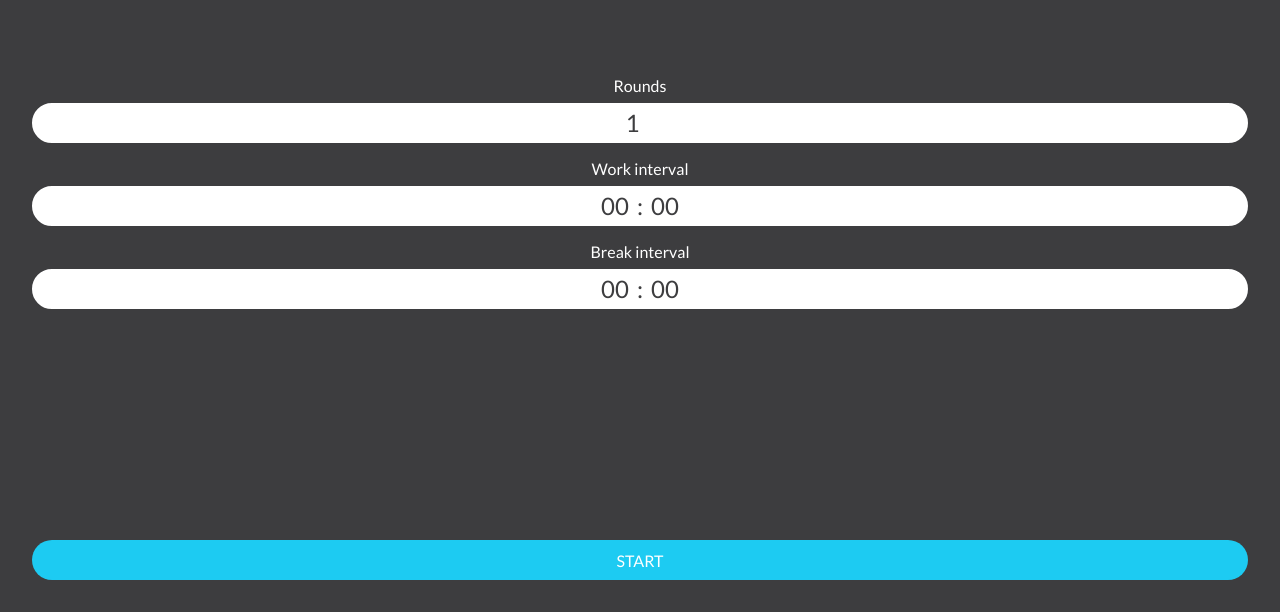
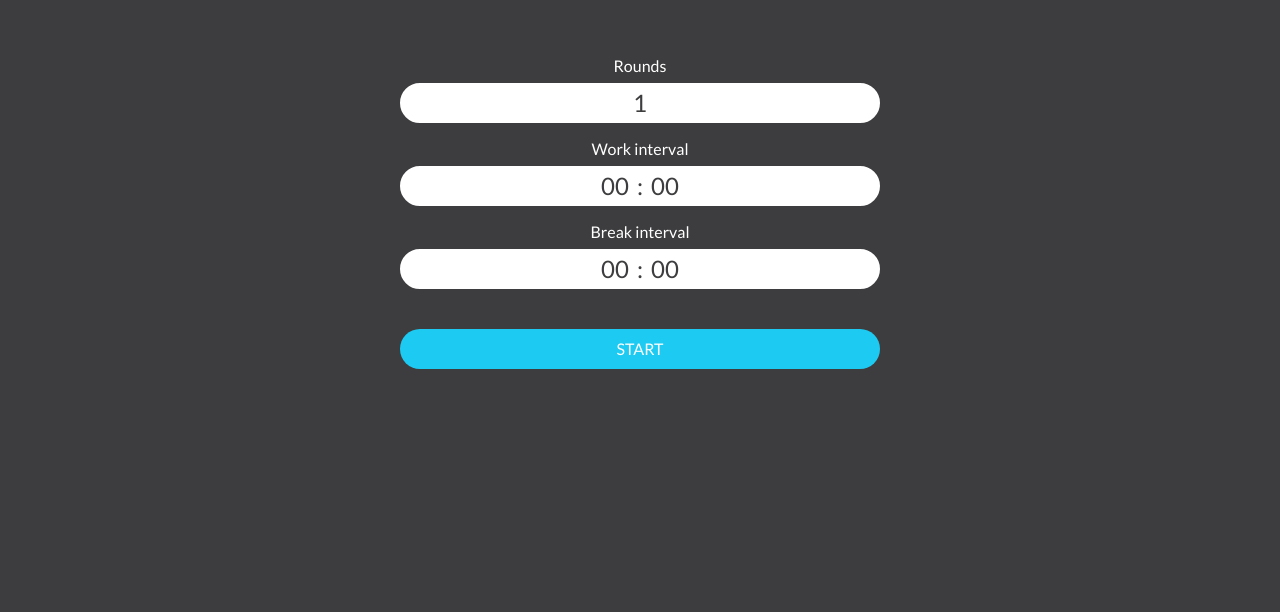
Before and after one commit to flextremedev/workout-interval-timer, a React (Create React App) app: page / in a window 1280 px wide. Shown: the part 188-800 px from the top of the page. Built offline with nearby package versions, Linux system fonts and the light colour scheme.

Commit message:
Refactored logic into custom hook

```diff
--- a/src/App.js
+++ b/src/App.js
@@ -1,76 +1,24 @@
 import React from 'react';
-import { format, getSeconds, subSeconds, addSeconds } from 'date-fns';
+import { format } from 'date-fns';
 import { Button } from './components/Button/Button';
 import { DurationInput } from './components/DurationInput/DurationInput';
 import styles from './App.module.css';
 import { Input } from './components/Input/Input';
-const Status = {
-  stopped: 'stopped',
-  prework: 'prework',
-  work: 'work',
-  break: 'break',
-};
+import { useWorkoutTimer } from './hooks/useWorkoutTimer';
+import { Status } from './model/Status';
 
 function App() {
-  const [status, setStatus] = React.useState(Status.stopped);
-  const [timeLeft, setTimeLeft] = React.useState(new Date(0));
-  const [rounds, setRounds] = React.useState(1);
-  const [roundsLeft, setRoundsLeft] = React.useState(rounds);
-  const [workInterval, setWorkInterval] = React.useState(new Date(0));
-  const [breakInterval, setBreakInterval] = React.useState(new Date(0));
-  let statusRef = React.useRef(status);
-  statusRef.current = status;
-  let roundsLeftRef = React.useRef(roundsLeft);
-  roundsLeftRef.current = roundsLeft;
-  let timeLeftRef = React.useRef(timeLeft);
-  timeLeftRef.current = timeLeft;
-  const handleRoundsChange = e => {
-    setRounds(e.target.value);
-  };
-  const start = React.useCallback(() => {
-    if (status === Status.stopped) {
-      setStatus(Status.prework);
-      setTimeLeft(addSeconds(new Date(0), 3));
-      setRoundsLeft(rounds);
-    } else {
-      setStatus(Status.stopped);
-    }
-  }, [rounds, status]);
-  React.useEffect(() => {
-    let interval = null;
-    if (status !== Status.stopped && interval === null) {
-      interval = setInterval(function countDown() {
-        if (getSeconds(timeLeftRef.current) > 0) {
-          setTimeLeft(previousTimeLeft => subSeconds(previousTimeLeft, 1));
-        } else {
-          if (
-            (statusRef.current === Status.prework ||
-              statusRef.current === Status.break) &&
-            roundsLeftRef.current > 0
-          ) {
-            setStatus(Status.work);
-            setTimeLeft(workInterval);
-            if (roundsLeftRef.current === 1) {
-              setRoundsLeft(prevRoundsLeft => prevRoundsLeft - 1);
-            }
-          } else if (
-            statusRef.current === Status.work &&
-            roundsLeftRef.current > 0
-          ) {
-            setStatus(Status.break);
-            setTimeLeft(breakInterval);
-            setRoundsLeft(prevRoundsLeft => prevRoundsLeft - 1);
-          } else {
-            setStatus(Status.stopped);
-            clearInterval(interval);
-          }
-        }
-      }, 1000);
-    }
-    return () => {
-      clearInterval(interval);
-    };
-  }, [breakInterval, rounds, status, workInterval]);
+  const {
+    rounds,
+    handleRoundsChange,
+    workInterval,
+    setWorkInterval,
+    breakInterval,
+    setBreakInterval,
+    start,
+    timeLeft,
+    status,
+  } = useWorkoutTimer();
   return (
     <div className={styles.content}>
       <div />
--- a/src/App.module.css
+++ b/src/App.module.css
@@ -1,4 +1,5 @@
 .content {
+  width: 100%;
   box-sizing: border-box;
   height: 100%;
   display: flex;
@@ -6,3 +7,23 @@
   padding: 32px;
   justify-content: space-between;
 }
+@media only screen and (min-device-width: 768px) and (max-device-width: 1024px) {
+  button {
+    margin-top: 40px;
+  }
+  .content {
+    padding-left: 0px;
+    padding-right: 0px;
+    width: 50%;
+    justify-content: center;
+  }
+}
+@media only screen and (min-width: 1024px) {
+  button {
+    margin-top: 40px;
+  }
+  .content {
+    width: 480px;
+    justify-content: center;
+  }
+}
--- a/src/components/Input/Input.module.css
+++ b/src/components/Input/Input.module.css
@@ -1,3 +1,12 @@
+input[type='number']::-webkit-outer-spin-button,
+input[type='number']::-webkit-inner-spin-button {
+  -webkit-appearance: none;
+  margin: 0;
+}
+
+input[type='number'] {
+  -moz-appearance: textfield;
+}
 .container {
   display: flex;
   flex-flow: column;
--- /dev/null
+++ b/src/hooks/useWorkoutTimer.js
@@ -0,0 +1,80 @@
+import React from 'react';
+import { subSeconds, getSeconds, addSeconds } from 'date-fns';
+const Status = {
+  stopped: 'stopped',
+  prework: 'prework',
+  work: 'work',
+  break: 'break',
+};
+export function useWorkoutTimer() {
+  const [status, setStatus] = React.useState(Status.stopped);
+  const [timeLeft, setTimeLeft] = React.useState(new Date(0));
+  const [rounds, setRounds] = React.useState(1);
+  const [roundsLeft, setRoundsLeft] = React.useState(rounds);
+  const [workInterval, setWorkInterval] = React.useState(new Date(0));
+  const [breakInterval, setBreakInterval] = React.useState(new Date(0));
+  let statusRef = React.useRef(status);
+  statusRef.current = status;
+  let roundsLeftRef = React.useRef(roundsLeft);
+  roundsLeftRef.current = roundsLeft;
+  let timeLeftRef = React.useRef(timeLeft);
+  timeLeftRef.current = timeLeft;
+  const handleRoundsChange = e => {
+    setRounds(e.target.value);
+  };
+  const start = React.useCallback(() => {
+    if (status === Status.stopped) {
+      setStatus(Status.prework);
+      setTimeLeft(addSeconds(new Date(0), 3));
+      setRoundsLeft(rounds);
+    } else {
+      setStatus(Status.stopped);
+    }
+  }, [rounds, status]);
+  React.useEffect(() => {
+    let interval = null;
+    if (status !== Status.stopped && interval === null) {
+      interval = setInterval(function countDown() {
+        if (getSeconds(timeLeftRef.current) > 0) {
+          setTimeLeft(previousTimeLeft => subSeconds(previousTimeLeft, 1));
+        } else {
+          if (
+            (statusRef.current === Status.prework ||
+              statusRef.current === Status.break) &&
+            roundsLeftRef.current > 0
+          ) {
+            setStatus(Status.work);
+            setTimeLeft(workInterval);
+            if (roundsLeftRef.current === 1) {
+              setRoundsLeft(prevRoundsLeft => prevRoundsLeft - 1);
+            }
+          } else if (
+            statusRef.current === Status.work &&
+            roundsLeftRef.current > 0
+          ) {
+            setStatus(Status.break);
+            setTimeLeft(breakInterval);
+            setRoundsLeft(prevRoundsLeft => prevRoundsLeft - 1);
+          } else {
+            setStatus(Status.stopped);
+            clearInterval(interval);
+          }
+        }
+      }, 1000);
+    }
+    return () => {
+      clearInterval(interval);
+    };
+  }, [breakInterval, rounds, status, workInterval]);
+  return {
+    rounds,
+    handleRoundsChange,
+    workInterval,
+    setWorkInterval,
+    breakInterval,
+    setBreakInterval,
+    start,
+    timeLeft,
+    status,
+  };
+}
--- a/src/index.css
+++ b/src/index.css
@@ -7,3 +7,8 @@ html,
 #root {
   height: 100%;
 }
+#root {
+  display: flex;
+  flex-flow: column;
+  align-items: center;
+}
--- /dev/null
+++ b/src/model/Status.js
@@ -0,0 +1,6 @@
+export const Status = {
+  stopped: 'stopped',
+  prework: 'prework',
+  work: 'work',
+  break: 'break',
+};
```
